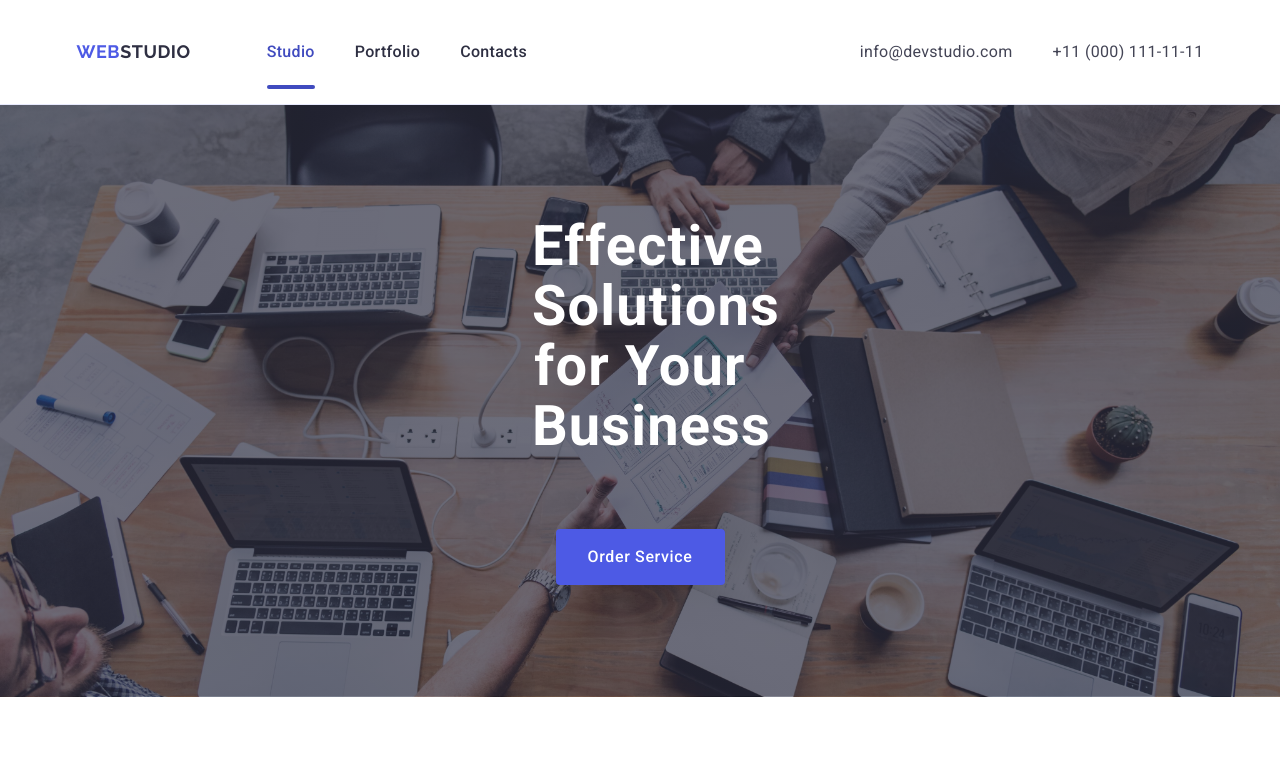
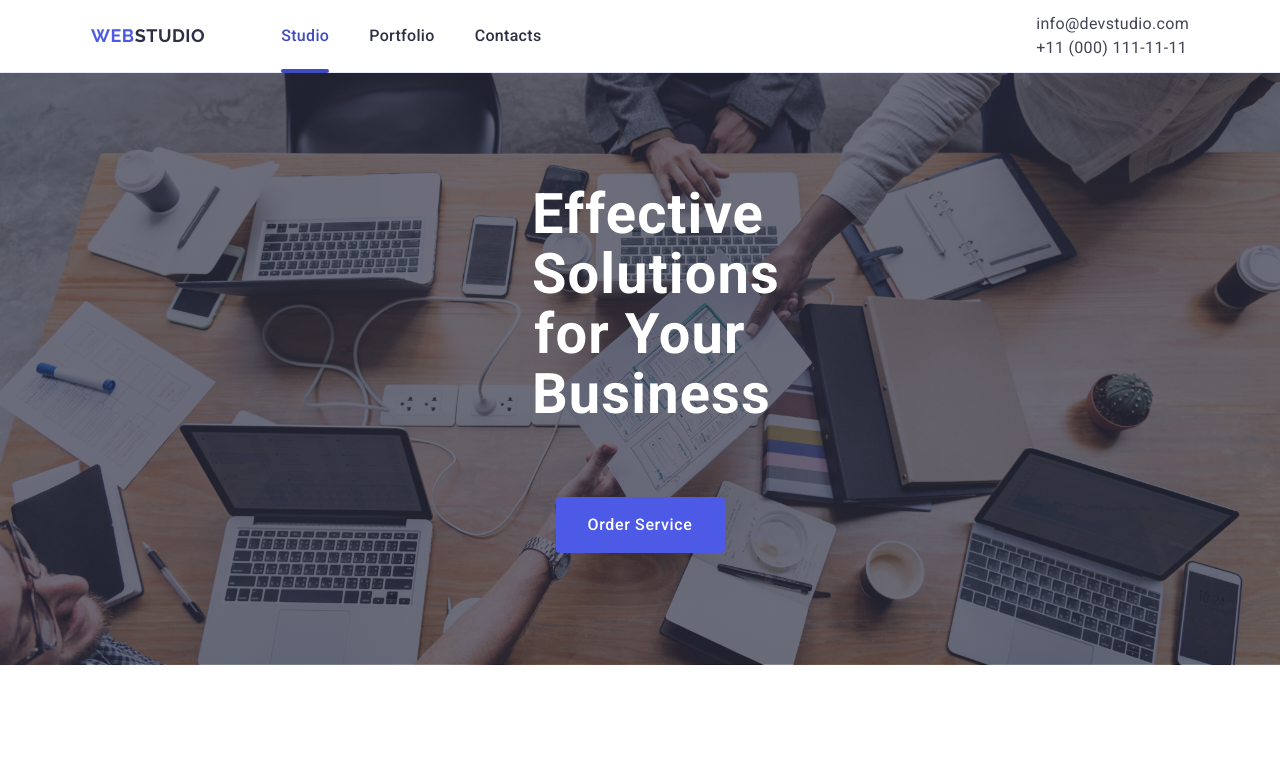
Before and after one commit to atmsko/goit-markup-hw-06, a plain HTML site: page index.html in a window 1280 px wide. Shown: the top 781 px of the page. Drawn offline with nearby package versions, Linux system fonts and the light colour scheme; files whose address does not match are found by name.

Commit message:
300420248000

```diff
--- a/css/styles.css
+++ b/css/styles.css
@@ -61,8 +61,8 @@ img {
     box-shadow: 0px 2px 1px rgba(46, 47, 66, 0.08),
         0px 1px 1px rgba(46, 47, 66, 0.16),
         0px 1px 6px rgba(46, 47, 66, 0.08);
-    padding-top: 16px;
-    padding-bottom: 16px;
+    /* padding-top: 16px; */
+    /* padding-bottom: 16px; */
 }
 .header-container {
     /* height: 56px; */
@@ -224,6 +224,7 @@ img {
     display: flex;
     flex-direction: column;
     gap: 40px;
+    margin-top: 72px;
     margin-bottom: auto;
 
 }
@@ -250,10 +251,6 @@ img {
     color: #2e2f42;
 }
 .mob-menu-address-list {
-    /* display: flex; */
-    /* flex-direction: column; */
-    /* gap: 24px; */
-    margin-bottom: 48px;
     font-weight: 500;
     font-size: 20px;
     line-height: 1.2;
@@ -970,7 +967,7 @@ transform: translate(-50%, -50%);
         color: #404bbf;
     }
     .address-list {
-        display: flex;
+        display: block;
         /* flex-direction: column; */
         /* gap: 40px; */
         gap: 12px;
@@ -994,7 +991,10 @@ transform: translate(-50%, -50%);
         display: none;
     }
     .address {
-        display: block;
+        display: flex;
+            flex-direction: column;
+            gap: 24px;
+            font-style: normal;
     }
     .slogan-title {
         font-size: 56px;
@@ -1077,12 +1077,19 @@ transform: translate(-50%, -50%);
 }
 @media screen and (min-width: 1158px) {
     .container {
-        width: 1157px;
+        width: 1128px;
         padding: 0 15px;
         margin: 0 auto;
     }
     .header-logo {
             margin-right: 76px;
+    }
+    .address {
+        display: flex;
+        display: col;
+            gap: 40px;
+            padding: 0;
+            margin: 0;
     }
     .address-list {
         flex-direction: row;
@@ -1177,8 +1184,12 @@ transform: translate(-50%, -50%);
         opacity: 1;
     }
     .subscribe {
-        margin-top: 0;
-        margin-left: auto;
+        align-items: baseline;
+            flex-wrap: wrap;
+            justify-content: start;
+            margin-left: auto;
+        /* margin-top: 0; */
+        /* margin-left: 80px; */
     }
     .modal-input {
         padding-left: 38px;
```
Also changed, not shown: index.html (+1 -0 lines).
